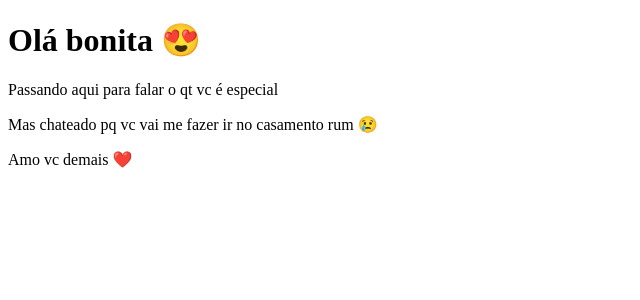
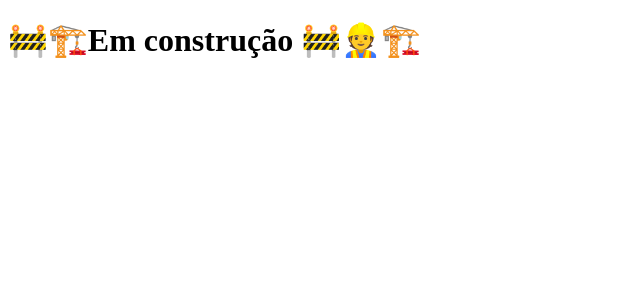
Before and after one commit to VictorDMoura/clone-tabnews, a Next.js app: page / in a window 1280 px wide. Shown: the top 300 px of the page, without its empty margins (0-640 px from the left). Built offline with nearby package versions, Linux system fonts and the light colour scheme.

Commit message:
Adicionando mensagem de cosntrução

```diff
--- a/pages/index.js
+++ b/pages/index.js
@@ -1,11 +1,6 @@
 function Home() {
   return (
-    <div>
-      <h1>Olá bonita 😍</h1>
-      <p>Passando aqui para falar o qt vc é especial</p>
-      <p>Mas chateado pq vc vai me fazer ir no casamento rum 😢</p>
-      <p>Amo vc demais ❤️</p>
-    </div>
+    <h1>🚧🏗️Em construção 🚧👷🏗️</h1>
   );
 }
 
```
